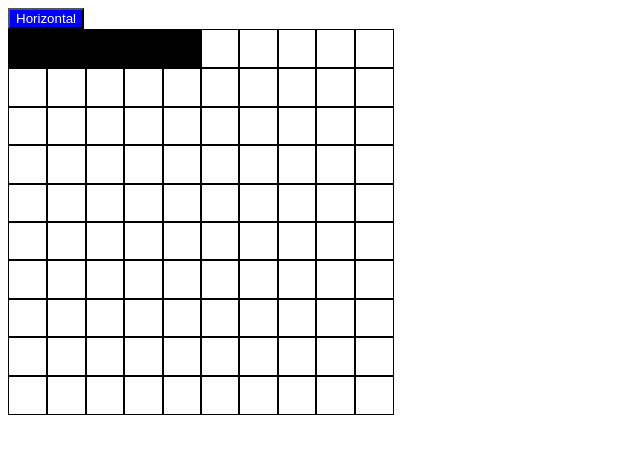
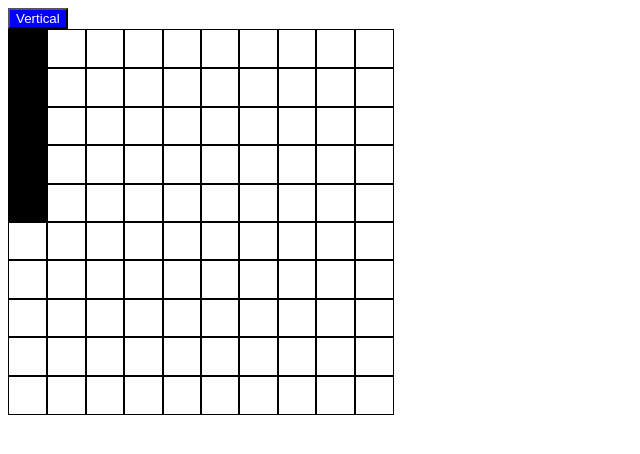
Before and after one commit to Advaitmenon1106/battleship, a website built with webpack: page src/index.html in a window 1280 px wide. Both pictures are taken after a click on the element 28 px from the left and 49 px from the top of the page. Shown: the whole page, without its empty margins (0-640 px from the left). Built offline with nearby package versions, Linux system fonts and the light colour scheme.

Commit message:
Implement functions for vertical ship placement. Minor changes due to linter editing the code base automatically.

```diff
--- a/src/index.html
+++ b/src/index.html
@@ -6,6 +6,6 @@
     <title>Battleship</title>
 </head>
 <body>
-    <button id="orientation">Horizontal</button>
+    <button id="orientation">Vertical</button>
 </body>
 </html>
--- a/src/ui/GenerateGrid.js
+++ b/src/ui/GenerateGrid.js
@@ -7,7 +7,8 @@ export default function generateGrid() {
   const gameboard = new Gameboard();
   const ship = new Ship(5, 0, "Battleship");
   gridOutline.id = "grid-outline";
-  const orientation = document.getElementById("orientation").innerHTML;
+  let orientation = document.getElementById("orientation").innerHTML;
+  orientation = orientation.toLowerCase();
 
   document.body.appendChild(gridOutline);
 
@@ -17,7 +18,7 @@ export default function generateGrid() {
     gridOutline.appendChild(box);
     box.id = String(i);
 
-    box.addEventListener("mouseover", (event)=>displayAvailablePositions(event, ship, gameboard, orientation.toLowerCase()));
+    box.addEventListener("mouseover", (event)=>displayAvailablePositions(event, ship, gameboard, orientation));
     box.addEventListener("mouseleave", (event)=>hoverColourFade(event, gameboard, ship.len, orientation));
     box.addEventListener("click", (event)=>placeShip(event, gameboard, ship, orientation));
   }
--- a/src/ui/ShipEvents.js
+++ b/src/ui/ShipEvents.js
@@ -12,12 +12,20 @@ export function displayAvailablePositions(
   const coord = [x, y];
   const length = shipObj.len;
 
-
-  if (outOfBounds(coord, length, orientation)) {
+  if (
+    outOfBounds(coord, length, orientation) &&
+    !shipExists(gameboardObj, coord)
+  ) {
     if (orientation === "horizontal") {
       for (let i = id; i < Math.ceil(id / 10) * 10; i++) {
         document
           .getElementById(String(i))
+          .setAttribute("style", "background-color: red");
+      }
+    } else if (orientation === "vertical") {
+      for (let i = x; i < 10; i++) {
+        document
+          .getElementById(String(10 * i + y))
           .setAttribute("style", "background-color: red");
       }
     }
@@ -28,10 +36,18 @@ export function displayAvailablePositions(
       return;
     }
 
+    if (orientation === "horizontal") {
       for (let i = id; i < id + length; i++) {
         document
           .getElementById(String(i))
           .setAttribute("style", "background-color: silver");
+      }
+    } else if (orientation === "vertical") {
+      for (let i = x; i < x + length; i++) {
+        document
+          .getElementById(String((10 * i) + y))
+          .setAttribute("style", "background-color: silver");
+      }
     }
   }
 }
@@ -46,16 +62,28 @@ export function hoverColourFade(event, gameboardObj, length, orientation) {
 
   if (overlap(gameboardObj.gameboardMatrix, coord, length, orientation)) {
     return;
-  }
-  else {
-    for (let i = id; i < id+length; i++) {
-      const currentCoord = [Math.floor(i / 10), i % 10]
-      if (shipExists(gameboardObj, currentCoord)){
+  } else {
+    if (orientation === "horizontal") {
+      for (let i = id; i < id + length; i++) {
+        const currentCoord = [Math.floor(i / 10), i % 10];
+        if (shipExists(gameboardObj, currentCoord)) {
           return;
         }
         const currentGrid = document.getElementById(String(i));
         currentGrid.setAttribute("style", "background-color: none");
         // console.log(i);
+      }
+    } else if (orientation === "vertical") {
+      for (let i = x; i < x + length; i++) {
+        const currentCoord = [i, y];
+        console.log(currentCoord);
+        if (shipExists(gameboardObj, currentCoord)) {
+          return;
+        }
+        console.log((10 * i) + y);
+        const currentGrid = document.getElementById(String(10 * i + y));
+        currentGrid.setAttribute("style", "background-color: none");
+      }
     }
   }
 }
@@ -67,15 +95,24 @@ export function placeShip(event, gameboardObj, shipObj, orientation) {
   const x = Math.floor(id / 10);
   const y = id % 10;
   const coord = [x, y];
-  orientation = "horizontal";
+  // orientation = "horizontal";
 
-  if (overlap(gameboardMatrix, coord, len, orientation) || outOfBounds(coord, len, orientation)) {
+  if (
+    overlap(gameboardMatrix, coord, len, orientation) ||
+    outOfBounds(coord, len, orientation)
+  ) {
     return;
-  }
-  else {
+  } else {
+    if (orientation === "horizontal") {
       for (let i = id; i < id + shipObj.len; i++) {
         const currentGrid = document.getElementById(String(i));
         currentGrid.setAttribute("style", "background-color: black");
+      }
+    } else if (orientation === "vertical") {
+      for (let i = x; i < x + shipObj.len; i++) {
+        const currentGrid = document.getElementById(String(10 * i + y));
+        currentGrid.setAttribute("style", "background-color: black");
+      }
     }
     gameboardObj.placeShip(shipObj, coord, orientation);
     console.table(gameboardObj.gameboardMatrix);
```
Lines whose indentation alone changed are shown as unchanged.
